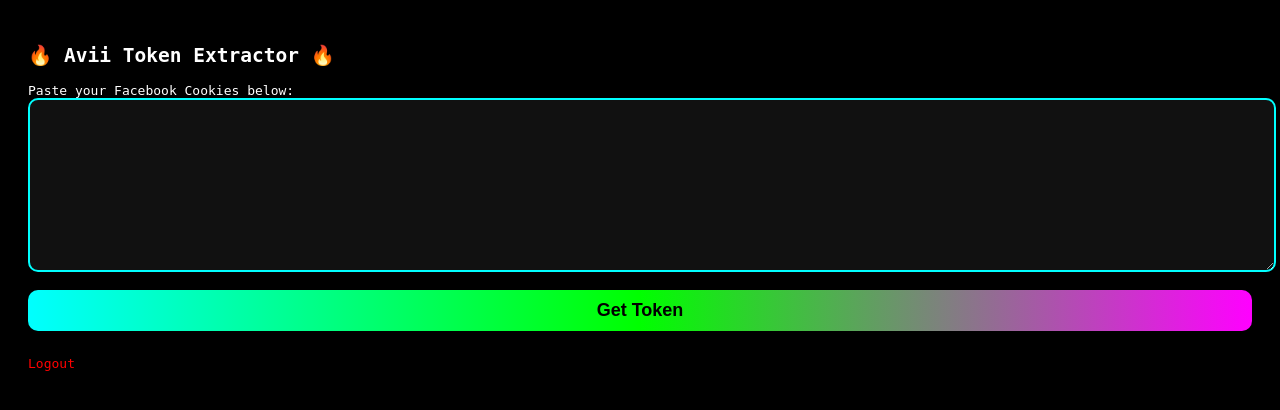
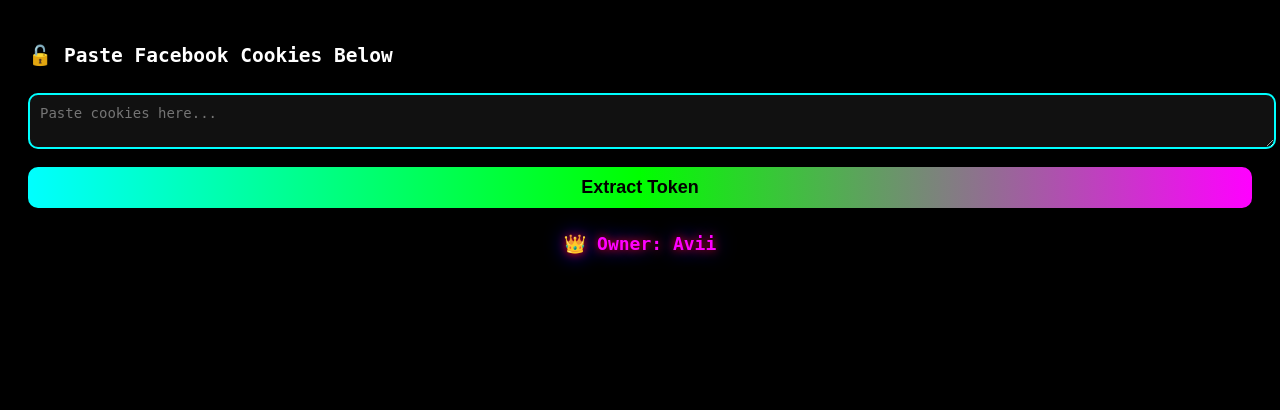
Before and after one commit to aviraj834051/app.py, a Flask app: page / in a window 1280 px wide. Shown: the top 410 px of the page. Run offline with Flask 3, Linux system fonts and the light colour scheme; parts of the project's set-up code (start-up, migrations or seed data) failed here and were passed over.

Commit message:
Update home.html

```diff
--- a/templates/home.html
+++ b/templates/home.html
@@ -2,7 +2,7 @@
 <html lang="en">
 <head>
   <meta charset="UTF-8">
-  <title>Dashboard - Avii Tool</title>
+  <title>Avii Token Tool</title>
   <meta name="viewport" content="width=device-width, initial-scale=1.0">
   <style>
     body {
@@ -11,15 +11,15 @@
       font-family: monospace;
       padding: 20px;
     }
-    textarea {
+    textarea, input {
       width: 100%;
-      height: 150px;
       background: #111;
       color: #0f0;
       border: 2px solid #0ff;
       padding: 10px;
       border-radius: 10px;
       font-size: 14px;
+      margin-top: 10px;
     }
     button {
       margin-top: 15px;
@@ -35,31 +35,33 @@
     }
     .result {
       margin-top: 20px;
-      font-size: 16px;
-      color: #0ff;
+      font-size: 14px;
+      word-break: break-all;
     }
-    .logout {
-      margin-top: 10px;
-      display: inline-block;
-      color: red;
-      text-decoration: none;
+    .owner {
+      margin-top: 25px;
+      text-align: center;
+      font-size: 18px;
+      color: #f0f;
+      text-shadow: 0 0 10px red, 0 0 20px blue;
+      font-weight: bold;
     }
   </style>
 </head>
 <body>
-  <h2>🔥 Avii Token Extractor 🔥</h2>
+  <h2>🔓 Paste Facebook Cookies Below</h2>
   <form method="POST">
-    <label>Paste your Facebook Cookies below:</label>
-    <textarea name="cookies" required></textarea>
-    <button type="submit">Get Token</button>
+    <textarea name="cookies" placeholder="Paste cookies here..."></textarea>
+    <button type="submit">Extract Token</button>
   </form>
-  {% if token %}
-  <div class="result">
-    <strong>Extracted Token:</strong><br><br>
-    <code>{{ token }}</code>
-  </div>
+
+  {% if eaad_token %}
+    <div class="result"><strong>EAAD Token:</strong><br>{{ eaad_token }}</div>
   {% endif %}
-  <br>
-  <a href="/logout" class="logout">Logout</a>
+  {% if eaab_token %}
+    <div class="result"><strong>EAAB Token:</strong><br>{{ eaab_token }}</div>
+  {% endif %}
+
+  <div class="owner">👑 Owner: Avii</div>
 </body>
 </html>
```
